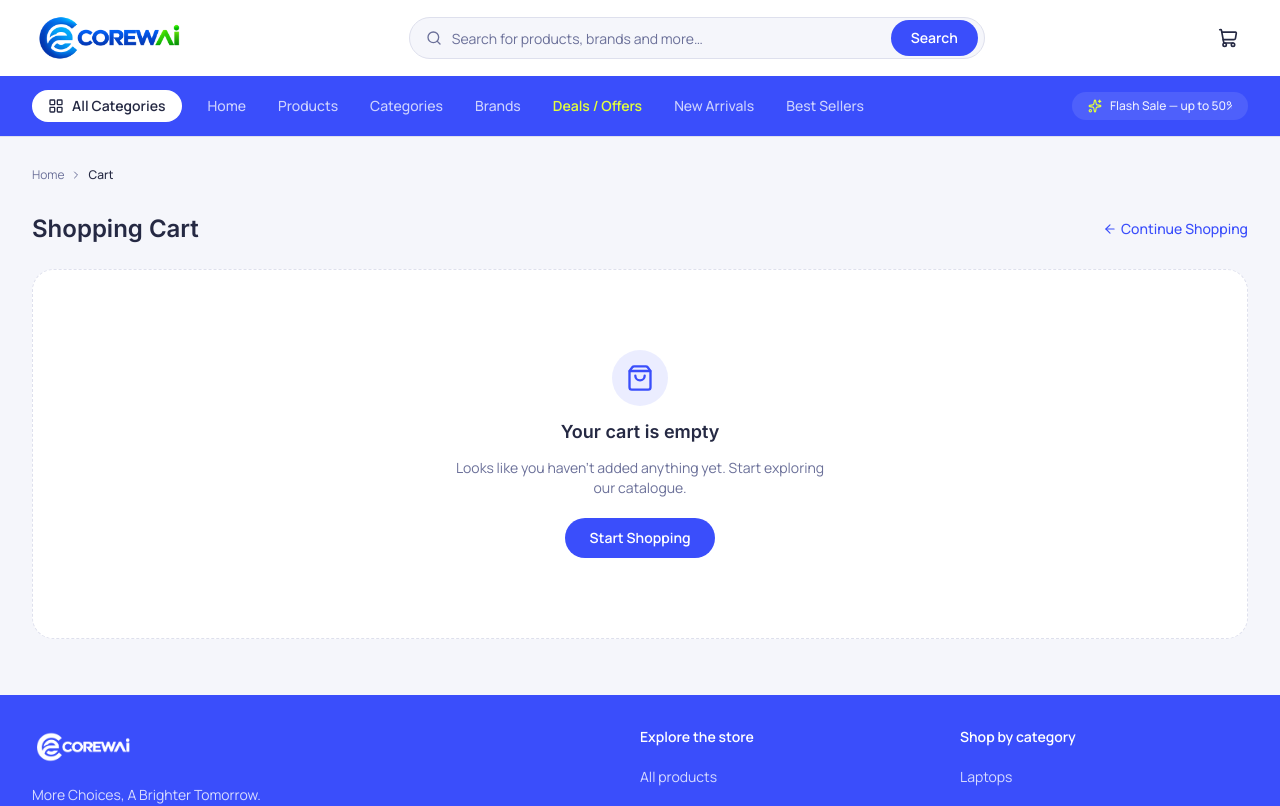
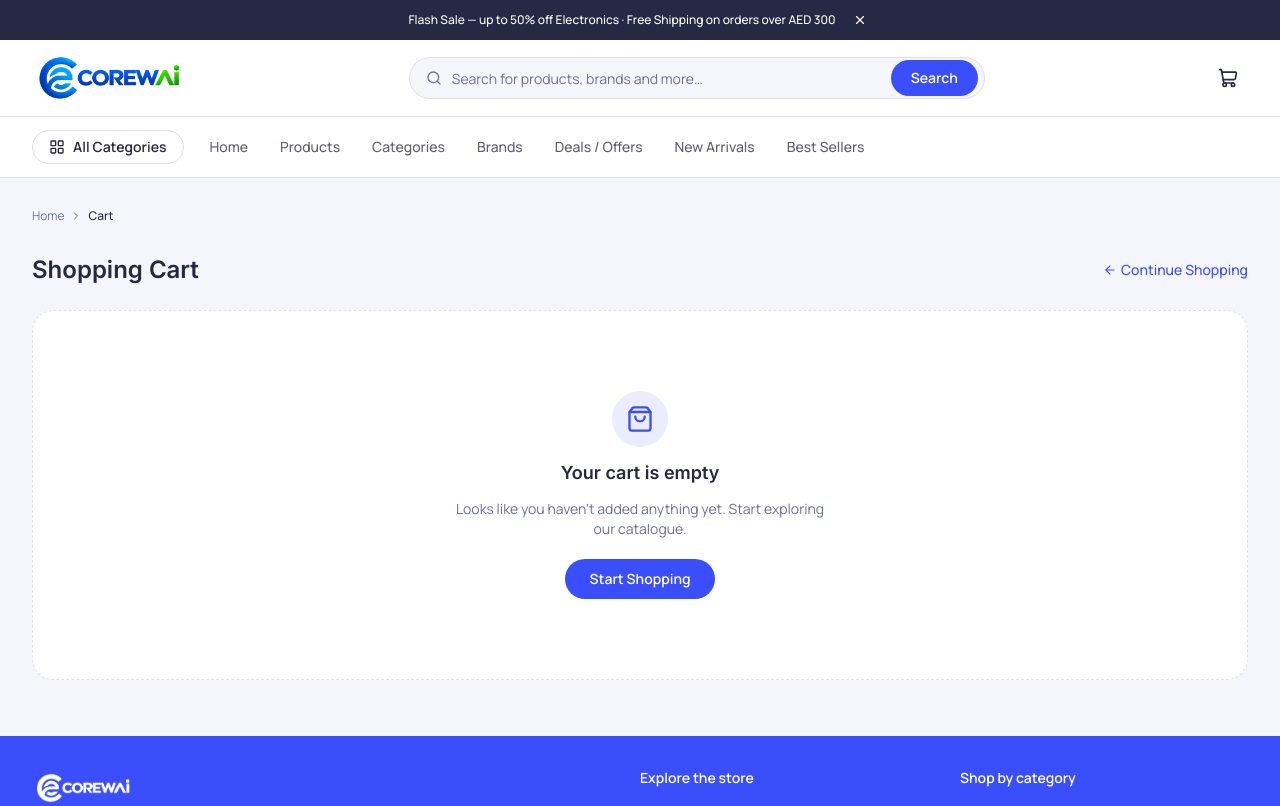
Before and after one commit to ismail-zeronix/corewai-store, a Next.js app in the folder frontend/: page /cart in a window 1280 px wide. Shown: the top 806 px of the page. Built offline with nearby package versions, Linux system fonts and the light colour scheme.

Commit message:
feat(ui): replace blue nav bar + marquee with plain nav and dismissible promo strip

```diff
--- a/frontend/src/app/layout.tsx
+++ b/frontend/src/app/layout.tsx
@@ -1,5 +1,6 @@
 import type { Metadata, Viewport } from "next";
 import { MobileNavigation } from "@/components/home/MobileNavigation";
+import { PromoStrip } from "@/components/home/PromoStrip";
 import { Inter, Manrope, Geist_Mono } from "next/font/google";
 import { CartProvider } from "@/lib/cart/cart-context";
 import "./globals.css";
@@ -41,6 +42,7 @@ export default function RootLayout({ children }: LayoutProps<"/">) {
     >
       <body className="min-h-full flex flex-col bg-cloud text-ink font-body">
         <a href="#main-content" className="sr-only focus:not-sr-only focus:fixed focus:left-4 focus:top-4 focus:z-[100] focus:rounded-lg focus:bg-white focus:px-4 focus:py-3 focus:text-primary">Skip to content</a>
+        <PromoStrip />
         <CartProvider>{children}<MobileNavigation /></CartProvider>
       </body>
     </html>
--- /dev/null
+++ b/frontend/src/components/home/PromoStrip.tsx
@@ -0,0 +1,29 @@
+"use client";
+
+import { useState } from "react";
+import { X } from "lucide-react";
+
+const offerMessages = [
+  "Flash Sale — up to 50% off Electronics",
+  "Free Shipping on orders over AED 300",
+];
+
+export function PromoStrip() {
+  const [dismissed, setDismissed] = useState(false);
+
+  if (dismissed) return null;
+
+  return (
+    <div className="flex items-center justify-center gap-3 bg-ink px-4 py-2 text-center text-xs font-medium text-white">
+      <p className="min-w-0 truncate">{offerMessages.join("  ·  ")}</p>
+      <button
+        type="button"
+        aria-label="Dismiss offer message"
+        onClick={() => setDismissed(true)}
+        className="flex size-6 shrink-0 items-center justify-center rounded-full outline-none hover:bg-white/10 focus-visible:ring-2 focus-visible:ring-white/60"
+      >
+        <X className="size-3.5" aria-hidden="true" />
+      </button>
+    </div>
+  );
+}
--- a/frontend/src/components/home/SiteHeader.tsx
+++ b/frontend/src/components/home/SiteHeader.tsx
@@ -9,7 +9,6 @@ import {
   ShoppingCart,
   LayoutGrid,
   ArrowRight,
-  Sparkles,
 } from "lucide-react";
 import { Input } from "@/components/ui/input";
 import {
@@ -32,12 +31,6 @@ const primaryNav = [
   { label: "Deals / Offers", href: "/deals" },
   { label: "New Arrivals", href: "/new-arrivals" },
   { label: "Best Sellers", href: "/best-sellers" },
-];
-
-const offerMessages = [
-  "Flash Sale — up to 50% off Electronics",
-  "Free Shipping on orders over AED 300",
-  "New Arrivals dropping every week",
 ];
 
 function CategoryList({ onNavigate }: { onNavigate: () => void }) {
@@ -135,11 +128,11 @@ export function SiteHeader() {
         </div>
       </div>
 
-      <div className="hidden bg-blue md:block">
+      <div className="hidden border-t border-mist md:block">
         <div className="mx-auto flex max-w-7xl items-center gap-3 px-4 py-2.5 sm:px-6 lg:px-8">
           <Sheet open={categoriesOpen} onOpenChange={setCategoriesOpen}>
             <SheetTrigger
-              className="flex shrink-0 items-center gap-2 rounded-full bg-white px-4 py-1.5 text-sm font-semibold text-ink hover:bg-cloud"
+              className="flex shrink-0 items-center gap-2 rounded-full border border-border px-4 py-1.5 text-sm font-semibold text-ink hover:bg-cloud"
             >
               <LayoutGrid className="h-4 w-4" />
               All Categories
@@ -168,29 +161,14 @@ export function SiteHeader() {
                 key={item.label}
                 href={item.href}
                 aria-current={pathname === item.href ? "page" : undefined}
-                className={`shrink-0 rounded-full px-3.5 py-2.5 aria-[current=page]:bg-white/15 aria-[current=page]:text-white text-sm font-medium hover:bg-white/10 hover:text-white ${
-                  item.label === "Deals / Offers" ? "text-lime font-semibold" : "text-white/75"
-                }`}
+                className="shrink-0 rounded-full px-3.5 py-2.5 text-sm font-medium text-foreground/75 hover:bg-cloud hover:text-foreground aria-[current=page]:bg-cloud aria-[current=page]:text-foreground"
               >
                 {item.label}
               </Link>
             ))}
           </nav>
-
-          <div className="ml-2 hidden w-44 min-w-0 shrink-0 items-center gap-2 overflow-hidden rounded-full bg-white/10 px-4 py-1.5 xl:flex">
-            <Sparkles className="h-3.5 w-3.5 shrink-0 text-lime" />
-            <div className="flex min-w-0 overflow-hidden">
-              <div className="flex shrink-0 animate-marquee hover:[animation-play-state:paused] items-center gap-10 whitespace-nowrap text-xs font-medium text-white/90">
-                {[...offerMessages, ...offerMessages].map((message, index) => (
-                  <span key={`${message}-${index}`}>{message}</span>
-                ))}
-              </div>
-            </div>
-          </div>
         </div>
       </div>
-
-
     </header>
   );
 }
```
